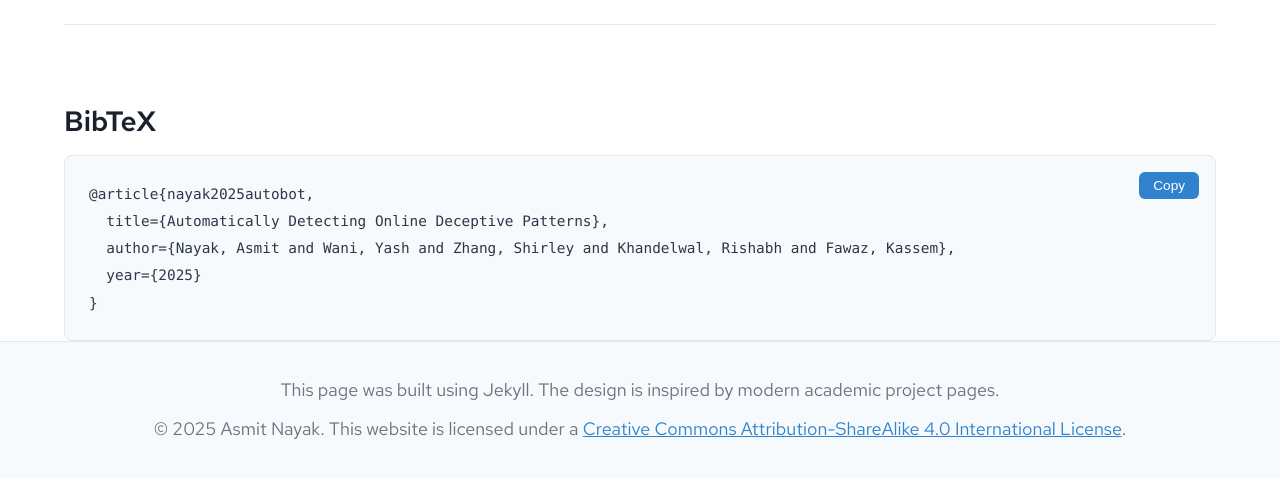
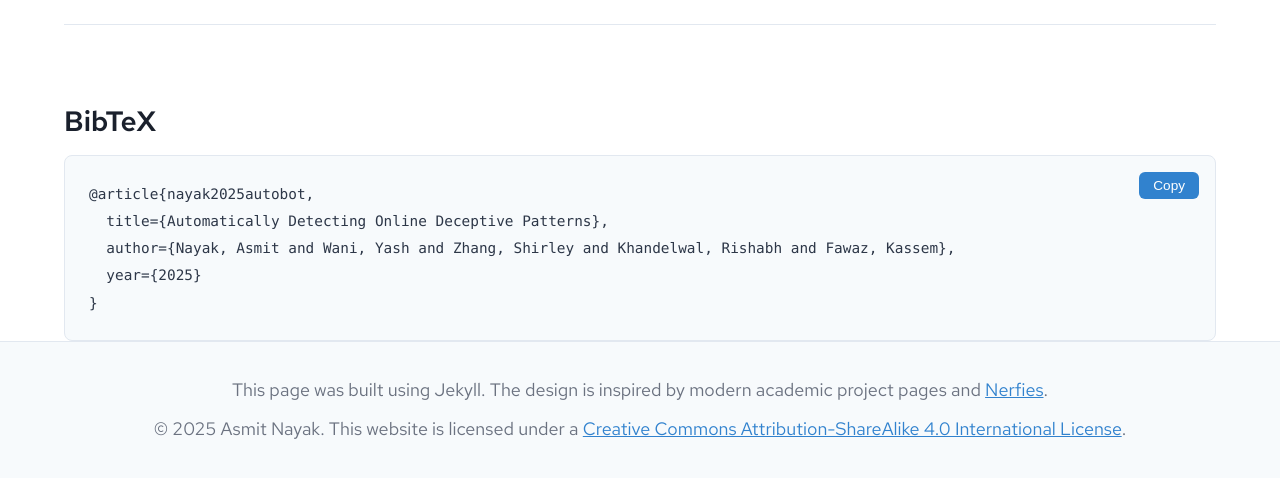
Before and after one commit to wi-pi/deceptive-pattern, a Jekyll site: the page built from index.md, in a window 1280 px wide and 900 px high, scrolled down 4386 px, cut to the strip 415-893 px from the top of the window. Built offline with Jekyll 4.4.1, drawn with Linux system fonts in a browser that asks for light colours.

Commit message:
update footer content to include links to project inspirations

```diff
--- a/_layouts/project.html
+++ b/_layouts/project.html
@@ -123,7 +123,7 @@
     <!-- Footer -->
     <footer class="project-footer">
         <div class="container">
-            <p>This page was built using Jekyll. The design is inspired by modern academic project pages.</p>
+            <p>This page was built using Jekyll. The design is inspired by <a href="https://github.com/eliahuhorwitz/Academic-project-page-template" target="_blank"></a>modern academic project pages and <a href="https://nerfies.github.io/" target="_blank">Nerfies</a>.</p>
             <p>&copy; {{ 'now' | date: "%Y" }} {{ site.author.name }}. This website is licensed under a <a href="https://creativecommons.org/licenses/by-sa/4.0/" target="_blank">Creative Commons Attribution-ShareAlike 4.0 International License</a>.</p>
         </div>
     </footer>
```
